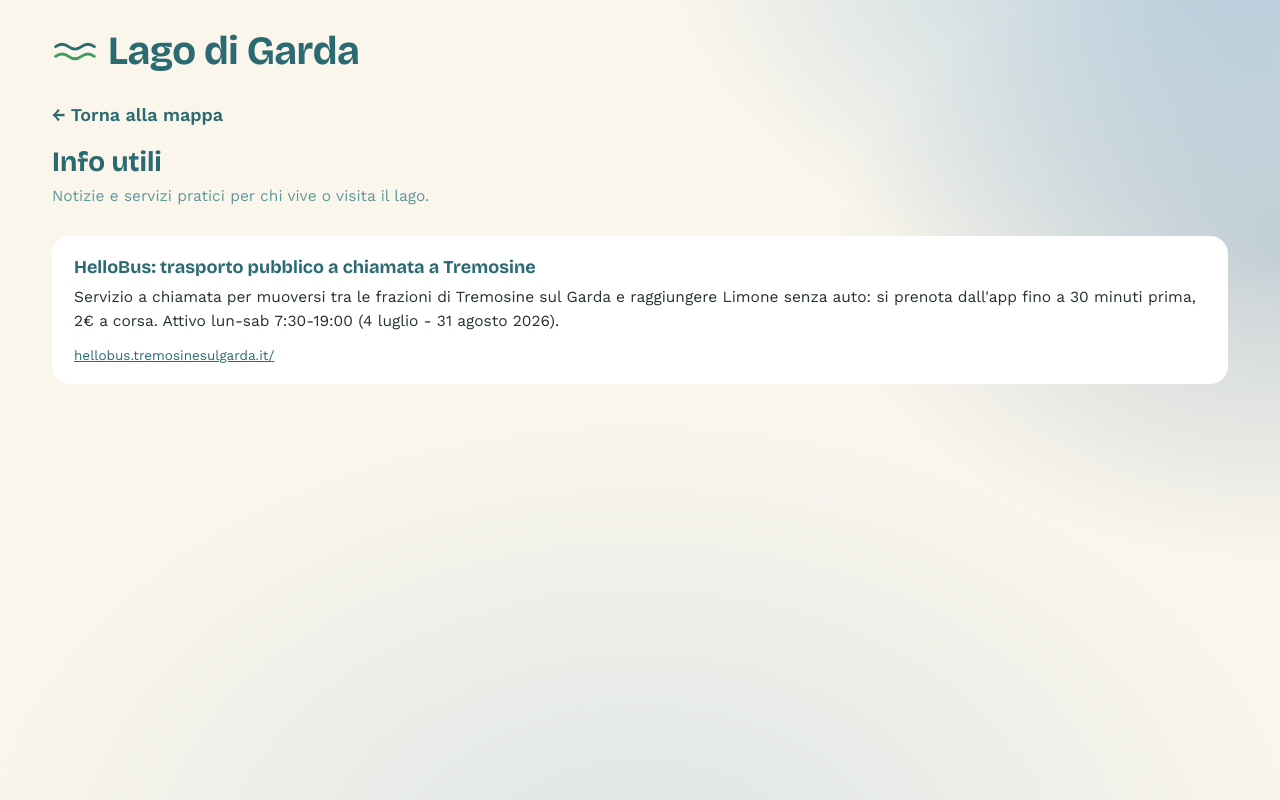
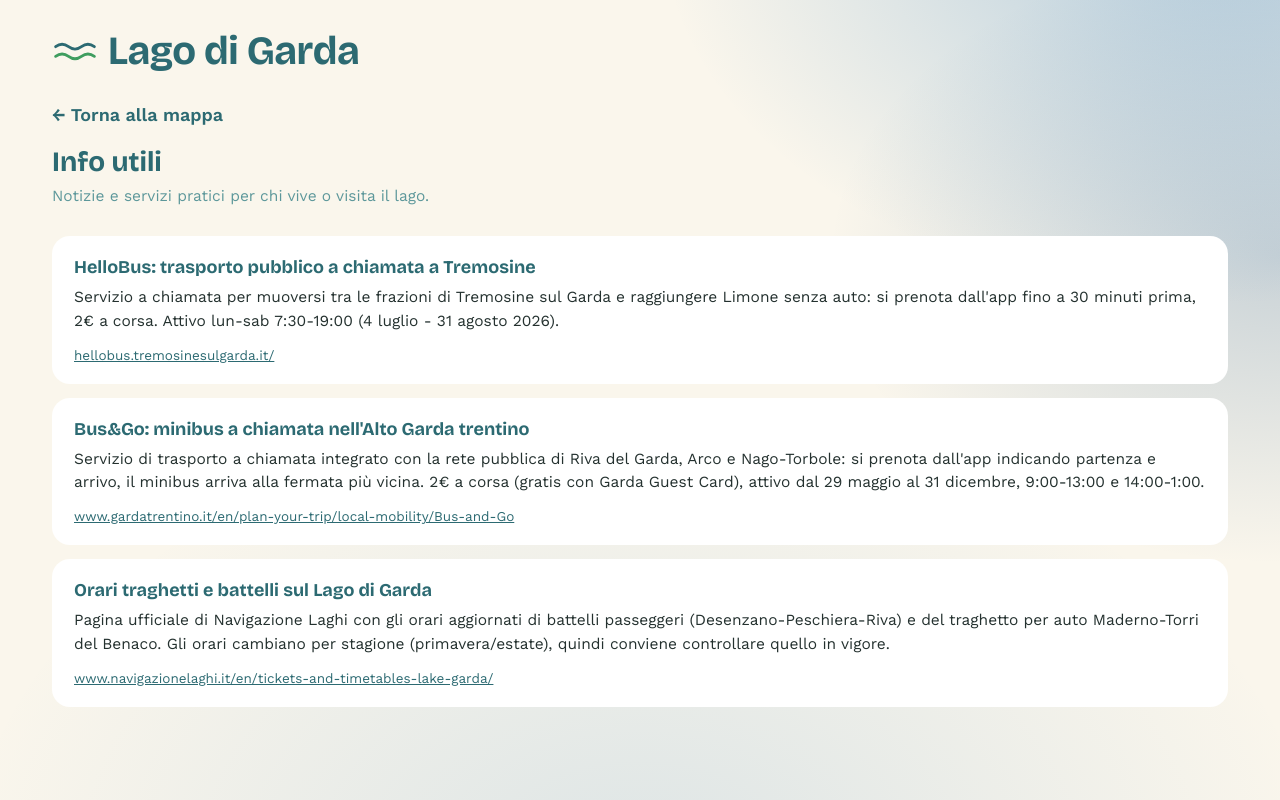
Before and after one commit to robrego/garda-eventi, a Next.js app: page /info in a window 1280 px wide. Built offline with nearby package versions, Linux system fonts and the light colour scheme.

Commit message:
Add two more Info utili entries: Bus&Go and ferry timetables
Bus&Go on-demand minibus (Riva del Garda / Arco / Nago-Torbole) and the
official Navigazione Laghi ferry/hydrofoil timetables, including the
Maderno-Torri del Benaco car ferry.

```diff
--- a/data/usefulLinks.ts
+++ b/data/usefulLinks.ts
@@ -18,4 +18,20 @@
     descEn: "On-demand service to get around Tremosine sul Garda's villages and reach Limone without a car: book via the app up to 30 minutes ahead, €2 per ride. Runs Mon-Sat 7:30 AM-7:00 PM (July 4 - August 31, 2026).",
     url: "https://hellobus.tremosinesulgarda.it/",
   },
+  {
+    id: "alto-garda-bus-and-go",
+    title: "Bus&Go: minibus a chiamata nell'Alto Garda trentino",
+    titleEn: "Bus&Go: on-demand minibus in the Alto Garda (Trentino)",
+    desc: "Servizio di trasporto a chiamata integrato con la rete pubblica di Riva del Garda, Arco e Nago-Torbole: si prenota dall'app indicando partenza e arrivo, il minibus arriva alla fermata più vicina. 2€ a corsa (gratis con Garda Guest Card), attivo dal 29 maggio al 31 dicembre, 9:00-13:00 e 14:00-1:00.",
+    descEn: "On-demand minibus service integrated with the public transport network in Riva del Garda, Arco and Nago-Torbole: book via the app with your pickup and destination, the minibus meets you at the nearest stop. €2 per ride (free with a Garda Guest Card), running May 29 - December 31, 9:00 AM-1:00 PM and 2:00 PM-1:00 AM.",
+    url: "https://www.gardatrentino.it/en/plan-your-trip/local-mobility/Bus-and-Go",
+  },
+  {
+    id: "navigazione-laghi-garda-timetables",
+    title: "Orari traghetti e battelli sul Lago di Garda",
+    titleEn: "Lake Garda ferry and hydrofoil timetables",
+    desc: "Pagina ufficiale di Navigazione Laghi con gli orari aggiornati di battelli passeggeri (Desenzano-Peschiera-Riva) e del traghetto per auto Maderno-Torri del Benaco. Gli orari cambiano per stagione (primavera/estate), quindi conviene controllare quello in vigore.",
+    descEn: "Official Navigazione Laghi page with up-to-date timetables for passenger hydrofoils (Desenzano-Peschiera-Riva) and the Maderno-Torri del Benaco car ferry. Schedules change by season (spring/summer), so check the one currently in effect.",
+    url: "https://www.navigazionelaghi.it/en/tickets-and-timetables-lake-garda/",
+  },
 ];
```
